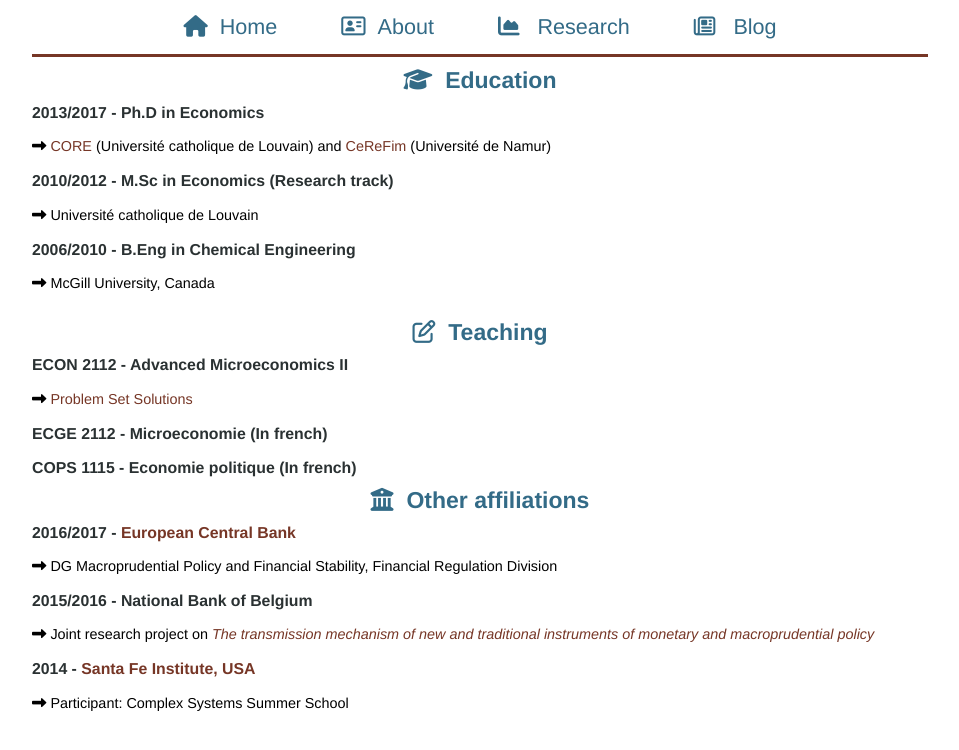
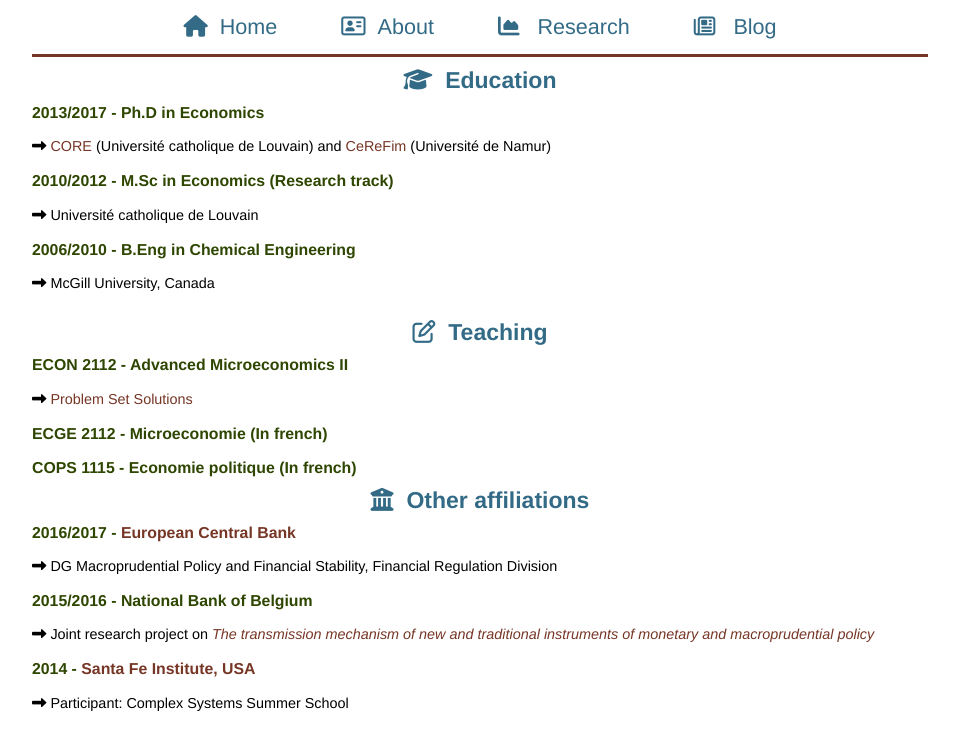
Before and after one commit to nscholtes/nscholtes.github.io, a Jekyll site: the page built from about.html, in a window 1280 px wide. Shown: the top 750 px of the page, without its empty margins (160-1119 px from the left). Built offline with Jekyll 4.4.1, drawn with Linux system fonts in a browser that asks for light colours; nearby versions of some CDN libraries.

Commit message:
Update main_alt.css

```diff
--- a/css/main_alt.css
+++ b/css/main_alt.css
@@ -37,7 +37,7 @@
 
 h4 {
     font-size: 1.1em;
-    color: #2A3132;
+    color: #2E4600;
     text-align: left;
   }
 
```
